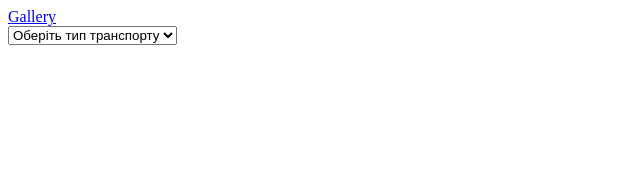
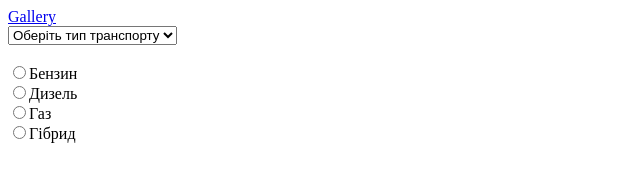
Before and after one commit to IrinaKvachuk/HW4, a plain HTML site: page index.html in a window 1280 px wide. Shown: the whole page, without its empty margins (0-640 px from the left). Drawn offline with Linux system fonts and the light colour scheme.

Commit message:
Доданий фільтр за типом палива

```diff
--- a/index.html
+++ b/index.html
@@ -19,6 +19,12 @@
             <option value="Автобуси">Автобуси</option>
             <option value="Мото">Мототранспорт</option>
         </select>
+        <br></br>
+        <input type="radio" name="паливо" value="Бензин">Бензин<Br>
+        <input type="radio" name="паливо" value="Дизель">Дизель<Br>
+        <input type="radio" name="паливо" value="Газ">Газ<Br>
+        <input type="radio" name="паливо" value="Гібрид">Гібрид<Br>
+        <br></br>
     </form>
 </body>
 </html>
```
